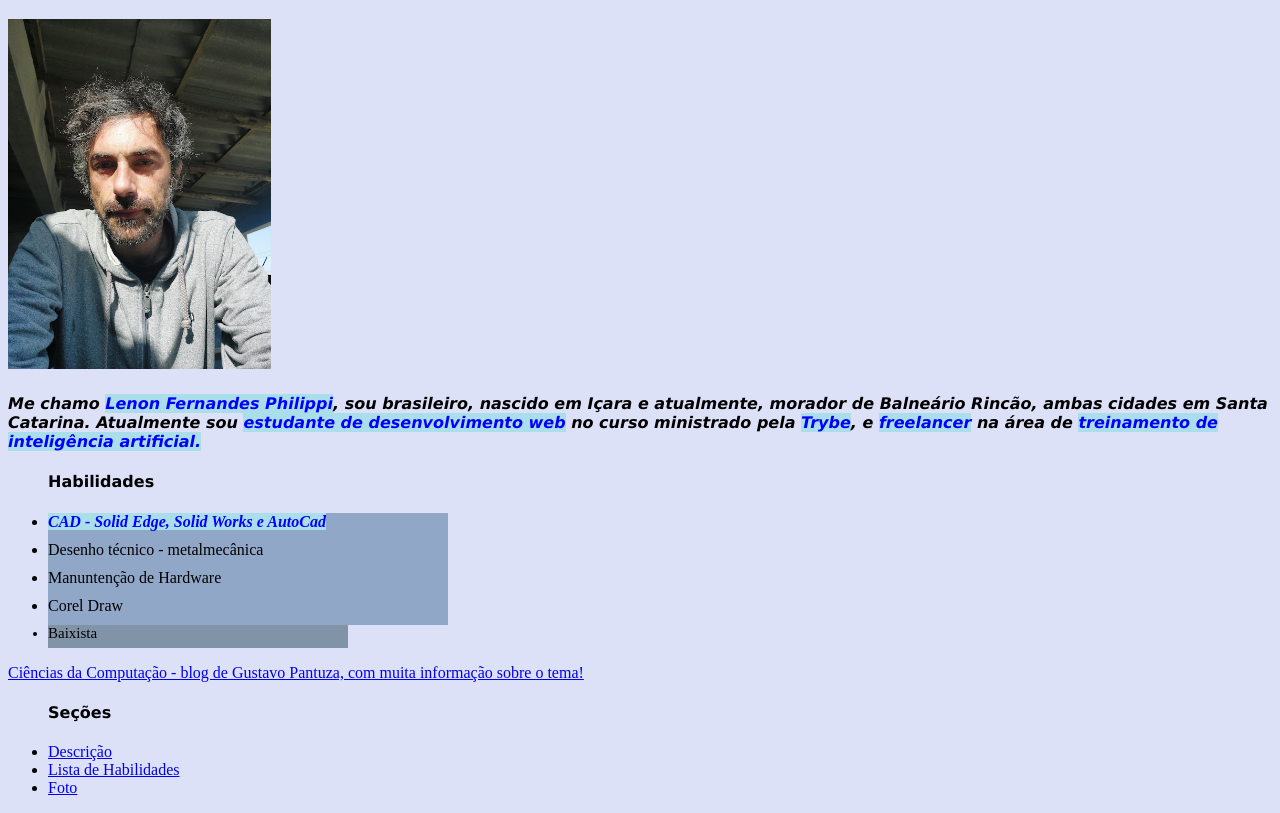
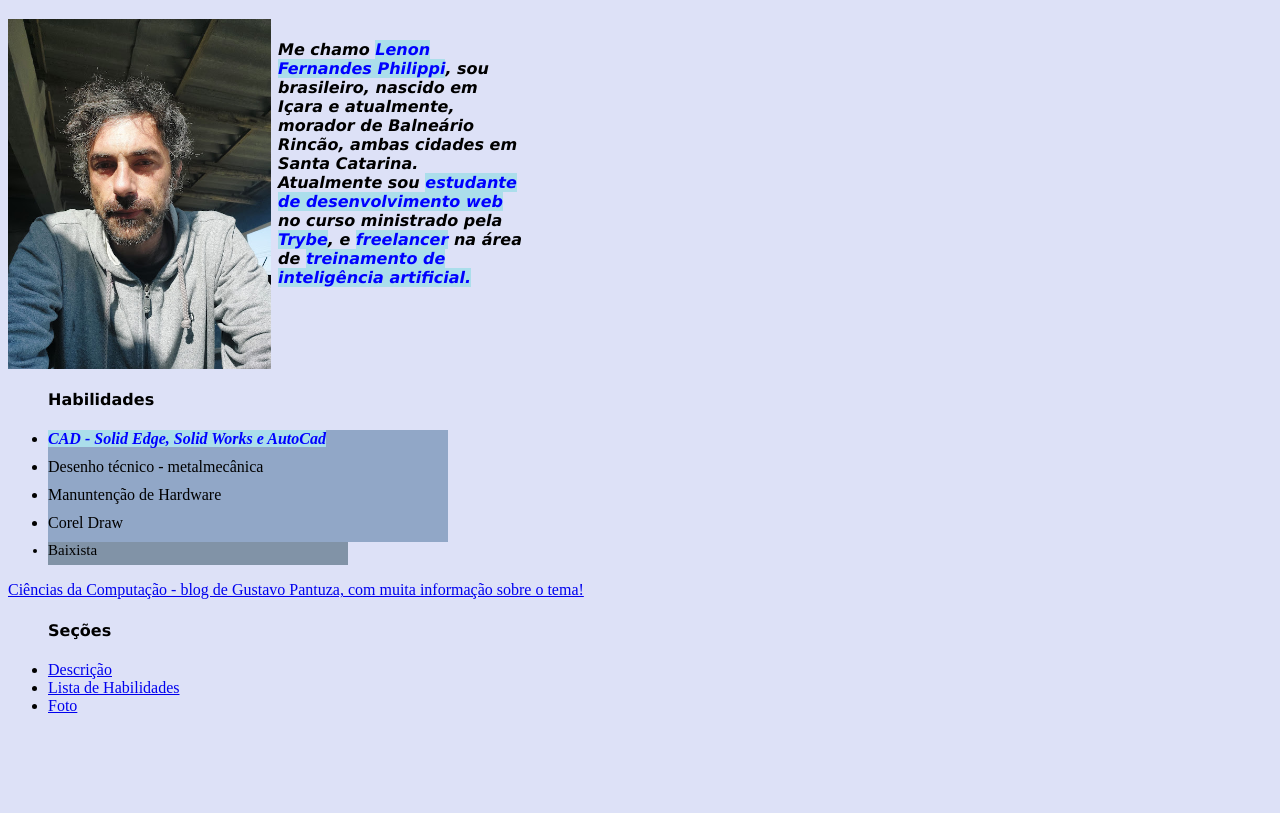
Before and after one commit to len-onN/len-onN.github.io, a plain HTML site: page index.html in a window 1280 px wide. Shown: the part 67-880 px from the top of the page. After the commit the page ends 800 px from the top, so only its background shows below. Drawn offline with Linux system fonts and the light colour scheme.

Commit message:
imagem-descrição-alinhamento

```diff
--- a/style.css
+++ b/style.css
@@ -26,3 +26,14 @@ strong{
     text-decoration: wavy;
     width: 300px;
 }
+#bloc{
+    width: 520px;
+    height: 350px;
+}
+#img{
+    float: left;
+}
+#des{
+    float: right;
+    width: 250px;
+}
```
